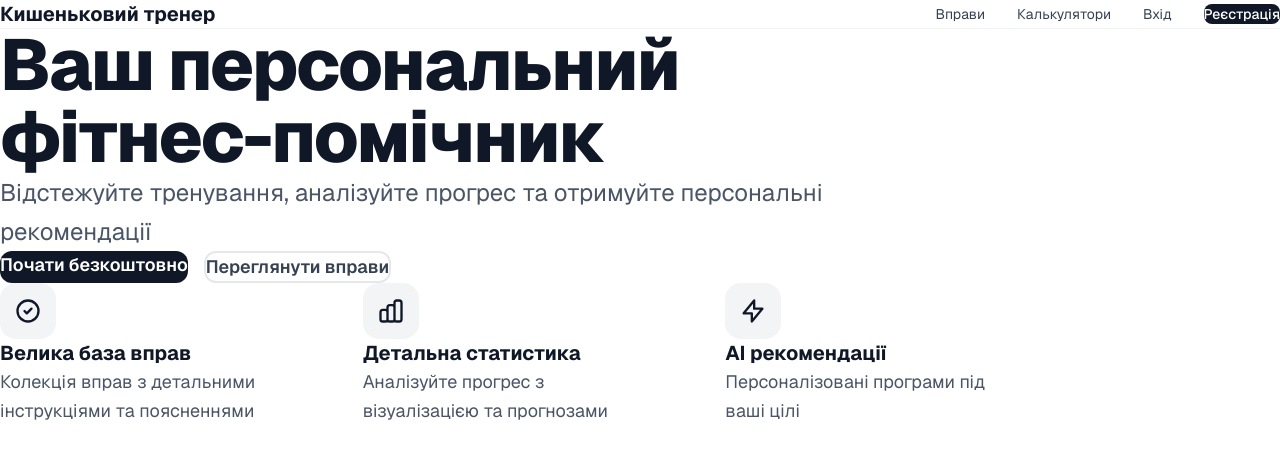
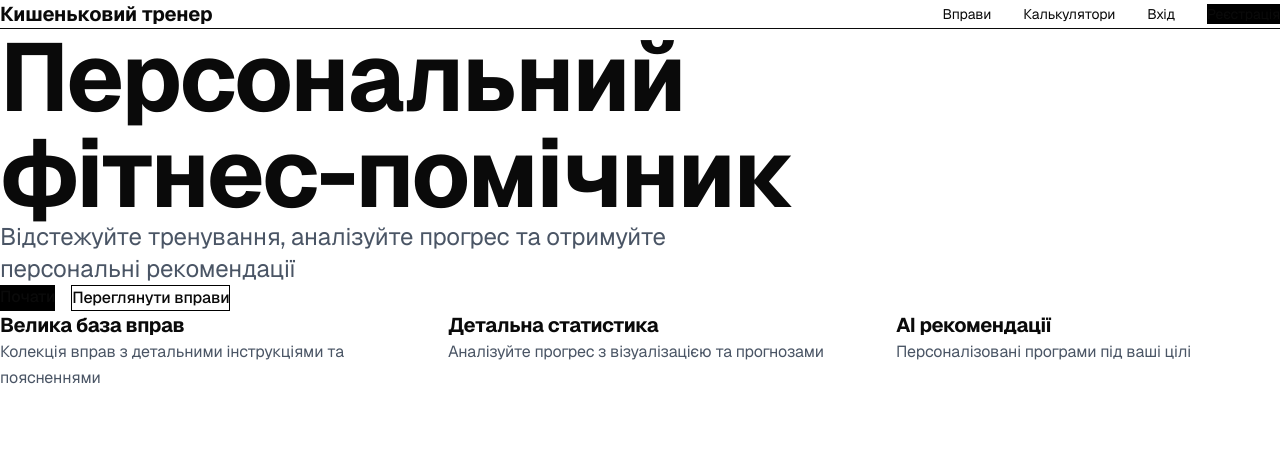
Before and after one commit to Serospapay/Fit-AI, a Next.js app in the folder frontend/: page / in a window 1280 px wide. Shown: the top 458 px of the page. Built offline with nearby package versions, Linux system fonts and the light colour scheme.

Commit message:
Complete UI/UX rebuild minimal brutalist design

```diff
--- a/frontend/app/globals.css
+++ b/frontend/app/globals.css
@@ -2,7 +2,7 @@
 
 :root {
   --background: #ffffff;
-  --foreground: #171717;
+  --foreground: #0a0a0a;
 }
 
 @theme inline {
@@ -19,47 +19,25 @@
 }
 
 body {
-  background: #fafafa;
+  background: #ffffff;
   color: var(--foreground);
-  font-family: var(--font-geist-sans), -apple-system, BlinkMacSystemFont, 'Segoe UI', sans-serif;
-  line-height: 1.6;
+  font-family: var(--font-geist-sans), system-ui, -apple-system, sans-serif;
+  line-height: 1.5;
   -webkit-font-smoothing: antialiased;
   -moz-osx-font-smoothing: grayscale;
+  letter-spacing: -0.01em;
 }
 
-@keyframes fadeIn {
-  from {
-    opacity: 0;
-    transform: translateY(20px);
-  }
-  to {
-    opacity: 1;
-    transform: translateY(0);
-  }
+h1, h2, h3, h4, h5, h6 {
+  font-weight: 700;
+  letter-spacing: -0.02em;
 }
 
-.animate-fade-in {
-  animation: fadeIn 0.6s ease-out;
+a {
+  color: inherit;
+  text-decoration: none;
 }
 
-.glass-effect {
-  background: rgba(255, 255, 255, 0.7);
-  backdrop-filter: blur(10px);
-  border: 1px solid rgba(255, 255, 255, 0.18);
+button {
+  cursor: pointer;
 }
-
-.gradient-text {
-  background: linear-gradient(135deg, #667eea 0%, #764ba2 100%);
-  -webkit-background-clip: text;
-  -webkit-text-fill-color: transparent;
-  background-clip: text;
-}
-
-.card-hover {
-  transition: all 0.3s cubic-bezier(0.4, 0, 0.2, 1);
-}
-
-.card-hover:hover {
-  transform: translateY(-8px);
-  box-shadow: 0 20px 40px rgba(0, 0, 0, 0.15);
-}
--- a/frontend/app/page.tsx
+++ b/frontend/app/page.tsx
@@ -35,7 +35,7 @@ export default function Home() {
         fetch('http://localhost:5000/api/workouts/stats', {
           headers: { 'Authorization': `Bearer ${token}` }
         }),
-        fetch('http://localhost:5000/api/workouts?limit=5', {
+        fetch('http://localhost:5000/api/workouts?limit=3', {
           headers: { 'Authorization': `Bearer ${token}` }
         })
       ]);
@@ -65,16 +65,16 @@ export default function Home() {
 
   if (!user) {
     return (
-      <div className="min-h-screen bg-white">
-        <nav className="border-b border-gray-100">
+      <div className="min-h-screen">
+        <nav className="border-b">
           <div className="max-w-7xl mx-auto px-6 py-4">
             <div className="flex justify-between items-center">
-              <a href="/" className="text-xl font-bold text-gray-900">Кишеньковий тренер</a>
+              <a href="/" className="text-xl font-bold">Кишеньковий тренер</a>
               <div className="flex items-center gap-8">
-                <a href="/exercises" className="text-sm text-gray-700 hover:text-gray-900 transition-colors">Вправи</a>
-                <a href="/calculators" className="text-sm text-gray-700 hover:text-gray-900 transition-colors">Калькулятори</a>
-                <a href="/login" className="text-sm text-gray-700 hover:text-gray-900 transition-colors">Вхід</a>
-                <a href="/register" className="text-sm px-4 py-2 bg-gray-900 text-white rounded-lg hover:bg-gray-800 transition-colors font-medium">
+                <a href="/exercises" className="text-sm hover:opacity-60">Вправи</a>
+                <a href="/calculators" className="text-sm hover:opacity-60">Калькулятори</a>
+                <a href="/login" className="text-sm hover:opacity-60">Вхід</a>
+                <a href="/register" className="text-sm px-4 py-2 bg-black text-white hover:bg-gray-800">
                   Реєстрація
                 </a>
               </div>
@@ -82,56 +82,41 @@ export default function Home() {
           </div>
         </nav>
 
-        <div className="max-w-7xl mx-auto px-6 pt-32 pb-32">
+        <div className="max-w-7xl mx-auto px-6 pt-24 pb-32">
           <div className="max-w-4xl">
-            <h1 className="text-7xl font-extrabold text-gray-900 mb-8 leading-none tracking-tight">
-              Ваш персональний<br/>
+            <h1 className="text-8xl font-bold mb-8 leading-none">
+              Персональний<br/>
               фітнес-помічник
             </h1>
-            <p className="text-2xl text-gray-600 mb-16 leading-relaxed">
+            <p className="text-2xl text-gray-600 mb-16 max-w-2xl">
               Відстежуйте тренування, аналізуйте прогрес та отримуйте персональні рекомендації
             </p>
-            <div className="flex gap-4 mb-32">
-              <a href="/register" className="px-8 py-4 bg-gray-900 text-white rounded-xl hover:bg-gray-800 transition-all font-semibold text-lg hover:shadow-xl">
-                Почати безкоштовно
+            <div className="flex gap-4">
+              <a href="/register" className="px-8 py-4 bg-black text-white hover:bg-gray-800 font-medium">
+                Почати
               </a>
-              <a href="/exercises" className="px-8 py-4 border-2 border-gray-200 text-gray-700 rounded-xl hover:border-gray-300 transition-all font-semibold text-lg hover:shadow-lg">
+              <a href="/exercises" className="px-8 py-4 border border-black hover:bg-gray-50 font-medium">
                 Переглянути вправи
               </a>
             </div>
           </div>
 
-          <div className="grid grid-cols-3 gap-16 max-w-5xl">
+          <div className="mt-40 grid grid-cols-3 gap-16">
             <div>
-              <div className="w-14 h-14 bg-gray-100 rounded-2xl flex items-center justify-center mb-6">
-                <svg className="w-7 h-7 text-gray-900" fill="none" stroke="currentColor" viewBox="0 0 24 24">
-                  <path strokeLinecap="round" strokeLinejoin="round" strokeWidth={2} d="M9 12l2 2 4-4m6 2a9 9 0 11-18 0 9 9 0 0118 0z" />
-                </svg>
-              </div>
-              <h3 className="text-xl font-bold text-gray-900 mb-3">Велика база вправ</h3>
-              <p className="text-gray-600 leading-relaxed text-lg">
+              <h3 className="text-xl font-bold mb-4">Велика база вправ</h3>
+              <p className="text-gray-600 leading-relaxed">
                 Колекція вправ з детальними інструкціями та поясненнями
               </p>
             </div>
             <div>
-              <div className="w-14 h-14 bg-gray-100 rounded-2xl flex items-center justify-center mb-6">
-                <svg className="w-7 h-7 text-gray-900" fill="none" stroke="currentColor" viewBox="0 0 24 24">
-                  <path strokeLinecap="round" strokeLinejoin="round" strokeWidth={2} d="M9 19v-6a2 2 0 00-2-2H5a2 2 0 00-2 2v6a2 2 0 002 2h2a2 2 0 002-2zm0 0V9a2 2 0 012-2h2a2 2 0 012 2v10m-6 0a2 2 0 002 2h2a2 2 0 002-2m0 0V5a2 2 0 012-2h2a2 2 0 012 2v14a2 2 0 01-2 2h-2a2 2 0 01-2-2z" />
-                </svg>
-              </div>
-              <h3 className="text-xl font-bold text-gray-900 mb-3">Детальна статистика</h3>
-              <p className="text-gray-600 leading-relaxed text-lg">
+              <h3 className="text-xl font-bold mb-4">Детальна статистика</h3>
+              <p className="text-gray-600 leading-relaxed">
                 Аналізуйте прогрес з візуалізацією та прогнозами
               </p>
             </div>
             <div>
-              <div className="w-14 h-14 bg-gray-100 rounded-2xl flex items-center justify-center mb-6">
-                <svg className="w-7 h-7 text-gray-900" fill="none" stroke="currentColor" viewBox="0 0 24 24">
-                  <path strokeLinecap="round" strokeLinejoin="round" strokeWidth={2} d="M13 10V3L4 14h7v7l9-11h-7z" />
-                </svg>
-              </div>
-              <h3 className="text-xl font-bold text-gray-900 mb-3">AI рекомендації</h3>
-              <p className="text-gray-600 leading-relaxed text-lg">
+              <h3 className="text-xl font-bold mb-4">AI рекомендації</h3>
+              <p className="text-gray-600 leading-relaxed">
                 Персоналізовані програми під ваші цілі
               </p>
             </div>
@@ -142,17 +127,17 @@ export default function Home() {
   }
 
   return (
-    <div className="min-h-screen bg-white">
-      <nav className="border-b border-gray-100">
+    <div className="min-h-screen">
+      <nav className="border-b">
         <div className="max-w-7xl mx-auto px-6 py-4">
           <div className="flex justify-between items-center">
-            <a href="/" className="text-xl font-bold text-gray-900">Кишеньковий тренер</a>
+            <a href="/" className="text-xl font-bold">Кишеньковий тренер</a>
             <div className="flex items-center gap-8">
-              <a href="/exercises" className="text-sm text-gray-700 hover:text-gray-900 transition-colors">Вправи</a>
-              <a href="/workouts" className="text-sm text-gray-700 hover:text-gray-900 transition-colors">Тренування</a>
-              <a href="/calculators" className="text-sm text-gray-700 hover:text-gray-900 transition-colors">Калькулятори</a>
+              <a href="/exercises" className="text-sm hover:opacity-60">Вправи</a>
+              <a href="/workouts" className="text-sm hover:opacity-60">Тренування</a>
+              <a href="/calculators" className="text-sm hover:opacity-60">Калькулятори</a>
               <span className="text-sm text-gray-600">{user.name || user.email}</span>
-              <button onClick={handleLogout} className="text-sm text-red-600 hover:text-red-700 transition-colors">
+              <button onClick={handleLogout} className="text-sm text-gray-600 hover:text-black">
                 Вийти
               </button>
             </div>
@@ -161,60 +146,44 @@ export default function Home() {
       </nav>
 
       <div className="max-w-7xl mx-auto px-6 py-16">
-        <div className="mb-16">
-          <h1 className="text-5xl font-extrabold text-gray-900 mb-3">Dashboard</h1>
-          <p className="text-xl text-gray-600">Огляд вашої активності та прогресу</p>
-        </div>
+        <h1 className="text-5xl font-bold mb-12">Dashboard</h1>
 
-        <div className="grid grid-cols-3 gap-6 mb-16">
-          <a href="/workouts/new" className="group p-8 border-2 border-gray-200 rounded-2xl hover:border-gray-900 hover:shadow-xl transition-all">
-            <div className="w-12 h-12 bg-gray-100 rounded-xl flex items-center justify-center mb-6 group-hover:bg-gray-900 group-hover:scale-110 transition-all">
-              <svg className="w-6 h-6 text-gray-900 group-hover:text-white transition-colors" fill="none" stroke="currentColor" viewBox="0 0 24 24">
-                <path strokeLinecap="round" strokeLinejoin="round" strokeWidth={2} d="M12 4v16m8-8H4" />
-              </svg>
-            </div>
-            <h3 className="text-xl font-bold text-gray-900 mb-2">Додати тренування</h3>
-            <p className="text-gray-600">Записати нову активність</p>
+        <div className="grid grid-cols-4 gap-6 mb-16">
+          <a href="/workouts/new" className="p-8 border hover:border-black transition-colors">
+            <div className="text-3xl font-bold mb-2">+</div>
+            <div className="text-sm text-gray-600">Додати тренування</div>
           </a>
-
-          <a href="/exercises" className="group p-8 border-2 border-gray-200 rounded-2xl hover:border-gray-900 hover:shadow-xl transition-all">
-            <div className="w-12 h-12 bg-gray-100 rounded-xl flex items-center justify-center mb-6 group-hover:bg-gray-900 group-hover:scale-110 transition-all">
-              <svg className="w-6 h-6 text-gray-900 group-hover:text-white transition-colors" fill="none" stroke="currentColor" viewBox="0 0 24 24">
-                <path strokeLinecap="round" strokeLinejoin="round" strokeWidth={2} d="M19 11H5m14 0a2 2 0 012 2v6a2 2 0 01-2 2H5a2 2 0 01-2-2v-6a2 2 0 012-2m14 0V9a2 2 0 00-2-2M5 11V9a2 2 0 012-2m0 0V5a2 2 0 012-2h6a2 2 0 012 2v2M7 7h10" />
-              </svg>
-            </div>
-            <h3 className="text-xl font-bold text-gray-900 mb-2">База вправ</h3>
-            <p className="text-gray-600">Переглянути всі вправи</p>
+          <a href="/exercises" className="p-8 border hover:border-black transition-colors">
+            <div className="text-3xl font-bold mb-2">Exercises</div>
+            <div className="text-sm text-gray-600">База вправ</div>
           </a>
-
-          <a href="/calculators" className="group p-8 border-2 border-gray-200 rounded-2xl hover:border-gray-900 hover:shadow-xl transition-all">
-            <div className="w-12 h-12 bg-gray-100 rounded-xl flex items-center justify-center mb-6 group-hover:bg-gray-900 group-hover:scale-110 transition-all">
-              <svg className="w-6 h-6 text-gray-900 group-hover:text-white transition-colors" fill="none" stroke="currentColor" viewBox="0 0 24 24">
-                <path strokeLinecap="round" strokeLinejoin="round" strokeWidth={2} d="M9 7h6m0 10v-3m-3 3h.01M9 17h.01M9 14h.01M12 14h.01M15 11h.01M12 11h.01M9 11h.01M7 21h10a2 2 0 002-2V5a2 2 0 00-2-2H7a2 2 0 00-2 2v14a2 2 0 002 2z" />
-              </svg>
-            </div>
-            <h3 className="text-xl font-bold text-gray-900 mb-2">Калькулятори</h3>
-            <p className="text-gray-600">BMR, TDEE, ІМТ</p>
+          <a href="/calculators" className="p-8 border hover:border-black transition-colors">
+            <div className="text-3xl font-bold mb-2">Calc</div>
+            <div className="text-sm text-gray-600">Калькулятори</div>
           </a>
+          <div className="p-8 border">
+            <div className="text-3xl font-bold mb-2">AI</div>
+            <div className="text-sm text-gray-600">Рекомендації</div>
+          </div>
         </div>
 
         {stats && (
           <div className="grid grid-cols-4 gap-6 mb-16">
-            <div className="p-6 bg-gray-50 rounded-2xl border border-gray-200">
-              <div className="text-4xl font-bold text-gray-900 mb-2">{stats.totalWorkouts || 0}</div>
-              <div className="text-sm font-medium text-gray-600">Тренувань</div>
+            <div className="p-8 border">
+              <div className="text-4xl font-bold mb-2">{stats.totalWorkouts || 0}</div>
+              <div className="text-sm text-gray-600">Тренувань</div>
             </div>
-            <div className="p-6 bg-gray-50 rounded-2xl border border-gray-200">
-              <div className="text-4xl font-bold text-gray-900 mb-2">{Math.round(stats.avgDuration || 0)}</div>
-              <div className="text-sm font-medium text-gray-600">Хвилин</div>
+            <div className="p-8 border">
+              <div className="text-4xl font-bold mb-2">{Math.round(stats.avgDuration || 0)}</div>
+              <div className="text-sm text-gray-600">Хвилин</div>
             </div>
-            <div className="p-6 bg-gray-50 rounded-2xl border border-gray-200">
-              <div className="text-4xl font-bold text-gray-900 mb-2">{stats.avgRating?.toFixed(1) || '0'}</div>
-              <div className="text-sm font-medium text-gray-600">Оцінка</div>
+            <div className="p-8 border">
+              <div className="text-4xl font-bold mb-2">{stats.avgRating?.toFixed(1) || '0'}</div>
+              <div className="text-sm text-gray-600">Оцінка</div>
             </div>
-            <div className="p-6 bg-gray-50 rounded-2xl border border-gray-200">
-              <div className="text-4xl font-bold text-gray-900 mb-2">{stats.mostExercised?.length || 0}</div>
-              <div className="text-sm font-medium text-gray-600">Вправ</div>
+            <div className="p-8 border">
+              <div className="text-4xl font-bold mb-2">{stats.mostExercised?.length || 0}</div>
+              <div className="text-sm text-gray-600">Вправ</div>
             </div>
           </div>
         )}
@@ -222,17 +191,17 @@ export default function Home() {
         {recentWorkouts.length > 0 && (
           <div>
             <div className="flex justify-between items-center mb-8">
-              <h2 className="text-2xl font-bold text-gray-900">Останні тренування</h2>
-              <a href="/workouts" className="text-sm font-medium text-gray-700 hover:text-gray-900 transition-colors">
+              <h2 className="text-2xl font-bold">Останні тренування</h2>
+              <a href="/workouts" className="text-sm hover:opacity-60">
                 Дивитися всі →
               </a>
             </div>
             <div className="space-y-4">
               {recentWorkouts.map((workout) => (
-                <div key={workout.id} className="p-8 border-2 border-gray-200 rounded-2xl hover:border-gray-900 hover:shadow-xl transition-all">
+                <div key={workout.id} className="p-8 border hover:border-black transition-colors">
                   <div className="flex justify-between items-center">
                     <div>
-                      <div className="text-lg font-bold text-gray-900 mb-2">
+                      <div className="text-xl font-bold mb-2">
                         {new Date(workout.date).toLocaleDateString('uk-UA', {
                           year: 'numeric',
                           month: 'long',
@@ -241,18 +210,13 @@ export default function Home() {
                       </div>
                       {workout.exercises && workout.exercises.length > 0 && (
                         <div className="flex items-center gap-6 text-gray-600">
-                          <span className="font-medium">{workout.exercises.length} вправ</span>
-                          {workout.duration && <span className="font-medium">{workout.duration} хв</span>}
+                          <span>{workout.exercises.length} вправ</span>
+                          {workout.duration && <span>{workout.duration} хв</span>}
                         </div>
                       )}
                     </div>
                     {workout.rating && (
-                      <div className="flex items-center gap-2 text-gray-900">
-                        <svg className="w-6 h-6 text-amber-500" fill="currentColor" viewBox="0 0 20 20">
-                          <path d="M9.049 2.927c.3-.921 1.603-.921 1.902 0l1.07 3.292a1 1 0 00.95.69h3.462c.969 0 1.371 1.24.588 1.81l-2.8 2.034a1 1 0 00-.364 1.118l1.07 3.292c.3.921-.755 1.688-1.54 1.118l-2.8-2.034a1 1 0 00-1.175 0l-2.8 2.034c-.784.57-1.838-.197-1.539-1.118l1.07-3.292a1 1 0 00-.364-1.118L2.98 8.72c-.783-.57-.38-1.81.588-1.81h3.461a1 1 0 00.951-.69l1.07-3.292z" />
-                        </svg>
-                        <span className="text-xl font-bold">{workout.rating}</span>
-                      </div>
+                      <div className="text-xl font-bold">{workout.rating}/5</div>
                     )}
                   </div>
                 </div>
@@ -262,13 +226,10 @@ export default function Home() {
         )}
 
         {!loading && !stats && (
-          <div className="border-2 border-gray-200 rounded-2xl p-20 text-center">
-            <svg className="w-20 h-20 mx-auto mb-6 text-gray-400" fill="none" stroke="currentColor" viewBox="0 0 24 24">
-              <path strokeLinecap="round" strokeLinejoin="round" strokeWidth={2} d="M14.828 14.828a4 4 0 01-5.656 0M9 10h.01M15 10h.01M21 12a9 9 0 11-18 0 9 9 0 0118 0z" />
-            </svg>
-            <h2 className="text-3xl font-bold text-gray-900 mb-3">Вітаємо!</h2>
-            <p className="text-xl text-gray-600 mb-10">Додайте перше тренування для відстеження прогресу</p>
-            <a href="/workouts/new" className="inline-block px-8 py-4 bg-gray-900 text-white rounded-xl hover:bg-gray-800 transition-all font-semibold text-lg hover:shadow-xl">
+          <div className="border p-20 text-center">
+            <h2 className="text-3xl font-bold mb-4">Вітаємо!</h2>
+            <p className="text-xl text-gray-600 mb-10">Додайте перше тренування</p>
+            <a href="/workouts/new" className="inline-block px-8 py-4 bg-black text-white hover:bg-gray-800 font-medium">
               Додати тренування
             </a>
           </div>
```
